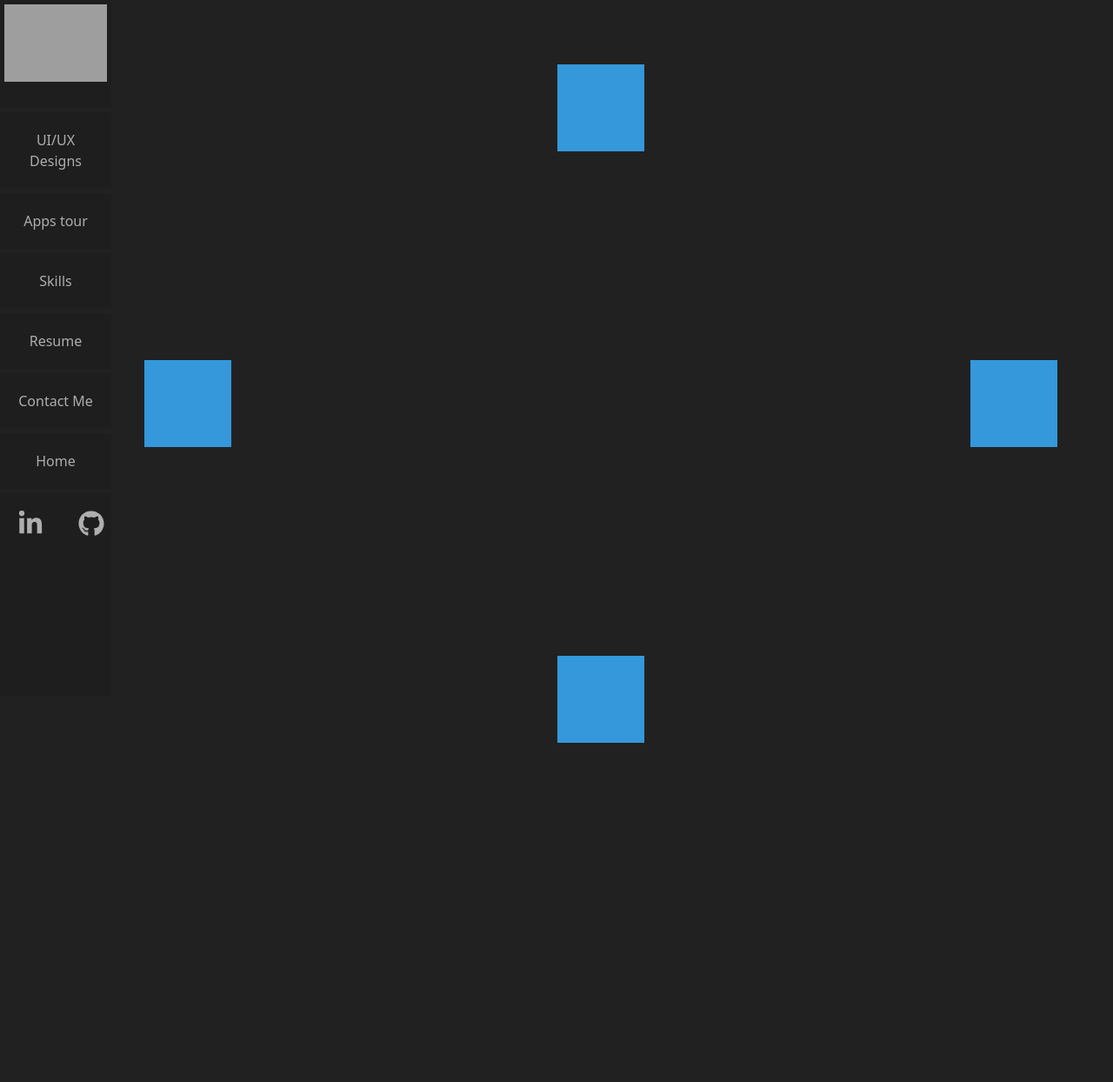
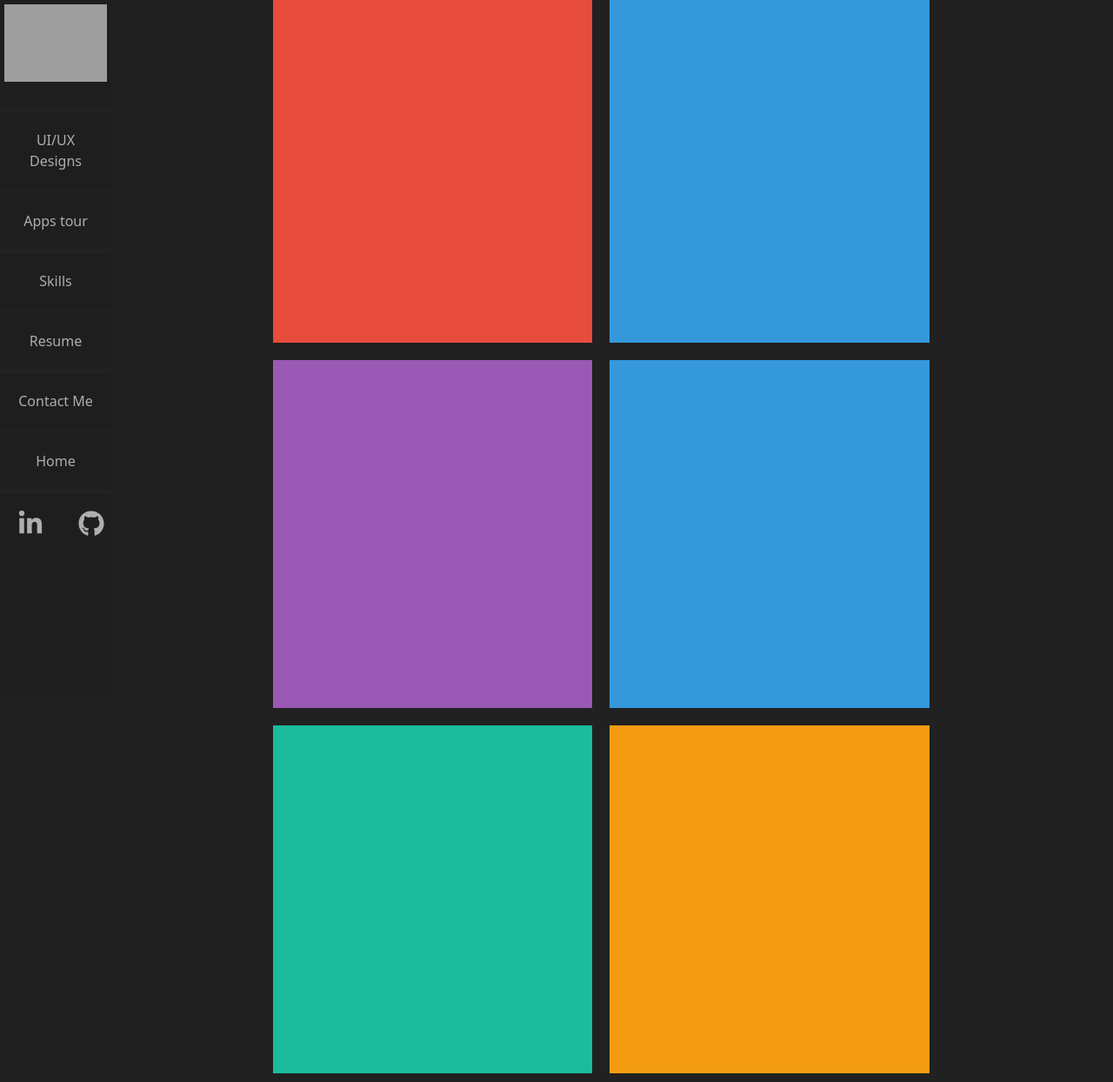
Before and after one commit to Alex-Abrams/abrams-web-portfolio, a Next.js app: page /portfolio/ui_ux in a window 1280 px wide. Shown: the whole page at 87% size. Before the commit the page ends 928 px from the top, so only its background shows below. Built offline with nearby package versions, Linux system fonts and the light colour scheme; grey boxes are pictures that could not be loaded.

Commit message:
Added new layout to ui page

```diff
--- a/pages/portfolio/skills.js
+++ b/pages/portfolio/skills.js
@@ -1,9 +1,6 @@
 export default function Skills() {
   return (
     <>
-<<<<<<< HEAD
-      <p>Skills skills sills kislll skillss skills</p>
-=======
       <p>Remove skills</p>
       <p>Remove skills</p>
       <p>Remove skills</p>
@@ -12,7 +9,6 @@ export default function Skills() {
       <p>Remove skills</p>
       <p>Remove skills</p>
       <p>Remove skills</p>
->>>>>>> merge_branch
     </>
   );
 }
--- a/pages/portfolio/uiUX.module.css
+++ b/pages/portfolio/uiUX.module.css
@@ -3,33 +3,59 @@
   flex-direction: column;
   align-items: center;
   justify-content: space-between;
-    height: 100vh; /* Adjust based on your container size */
+  height: 90vh;
+  margin-top: -80px;
 }
 
-  .squareTop {
-    width: 100px; /* Adjust based on your desired square size */
-    height: 100px; /* Adjust based on your desired square size */
-    background-color: #3498db; /* Example color */
-    margin: 10px; /* Adjust based on desired spacing */
+.row1 {
+  display: flex;
+  /* justify-content: space-between; */
+  width: 100%;
+  justify-content: center; /* Center the squares horizontally */
 }
 
-  .middleContainer {
+.row2 {
   display: flex;
-    justify-content: space-between;
-    width: 100%; /* Full width of the container */
-    /* max-width: 400px; Adjust based on desired max width */
+  /* justify-content: space-between; */
+  justify-content: center; /* Center the squares horizontally */
+  width: 100%;
 }
 
-  .squareMiddle {
-    width: 100px; /* Adjust based on your desired square size */
-    height: 100px; /* Adjust based on your desired square size */
-    background-color: #3498db; /* Example color */
-    margin: 10px 0; /* Adjust vertical margin to 0 and horizontal margin to auto */
+.row3 {
+  display: flex;
+  /* justify-content: space-between; */
+  width: 100%;
+  justify-content: center; /* Center the squares horizontally */
 }
 
-  .squareBottom {
-    width: 100px; /* Adjust based on your desired square size */
-    height: 100px; /* Adjust based on your desired square size */
-    background-color: #3498db; /* Example color */
-    margin: 10px; /* Adjust based on desired spacing */
+.square {
+  width: 35%;
+  height: 400px;
+  background-color: #3498db;
+  margin: 10px;
 }
+
+
+.row1 .square:nth-child(1) {
+  background-color: #e74c3c; /* Example: Change the background color */
+}
+
+.row1 .container:nth-child(2) {
+  background-color: #d6e73c; /* Example: Change the background color */
+}
+
+.row2 .square:nth-child(1) {
+  background-color: #9b59b6; /* Example: Change the background color */
+}
+
+.row2 .square:nth-child(2) {
+  background-color: #3498db; /* Example: Change the background color */
+}
+
+.row3 .square:nth-child(1) {
+  background-color: #1abc9c; /* Example: Change the background color */
+}
+
+.row3 .square:nth-child(2) {
+  background-color: #f39c12; /* Example: Change the background color */
+}
--- a/pages/portfolio/ui_ux.js
+++ b/pages/portfolio/ui_ux.js
@@ -5,13 +5,18 @@ export default function UiUx() {
   const SquareLayout = () => {
     return (
       <div className={styles.container}>
-        <div className={styles.squareTop}></div>
-        <div className={styles.middleContainer}>
-          <div className={styles.squareMiddle}></div>
-          <div className={styles.squareMiddle}></div>
-
+        <div className={styles.row1}>
+          <div className={styles.square}></div>
+          <div className={styles.square}></div>
         </div>
-        <div className={styles.squareBottom}></div>
+        <div className={styles.row2}>
+          <div className={styles.square}></div>
+          <div className={styles.square}></div>
+        </div>
+        <div className={styles.row3}>
+          <div className={styles.square}></div>
+          <div className={styles.square}></div>
+        </div>
       </div>
     );
   };
```
Lines whose indentation alone changed are shown as unchanged.
